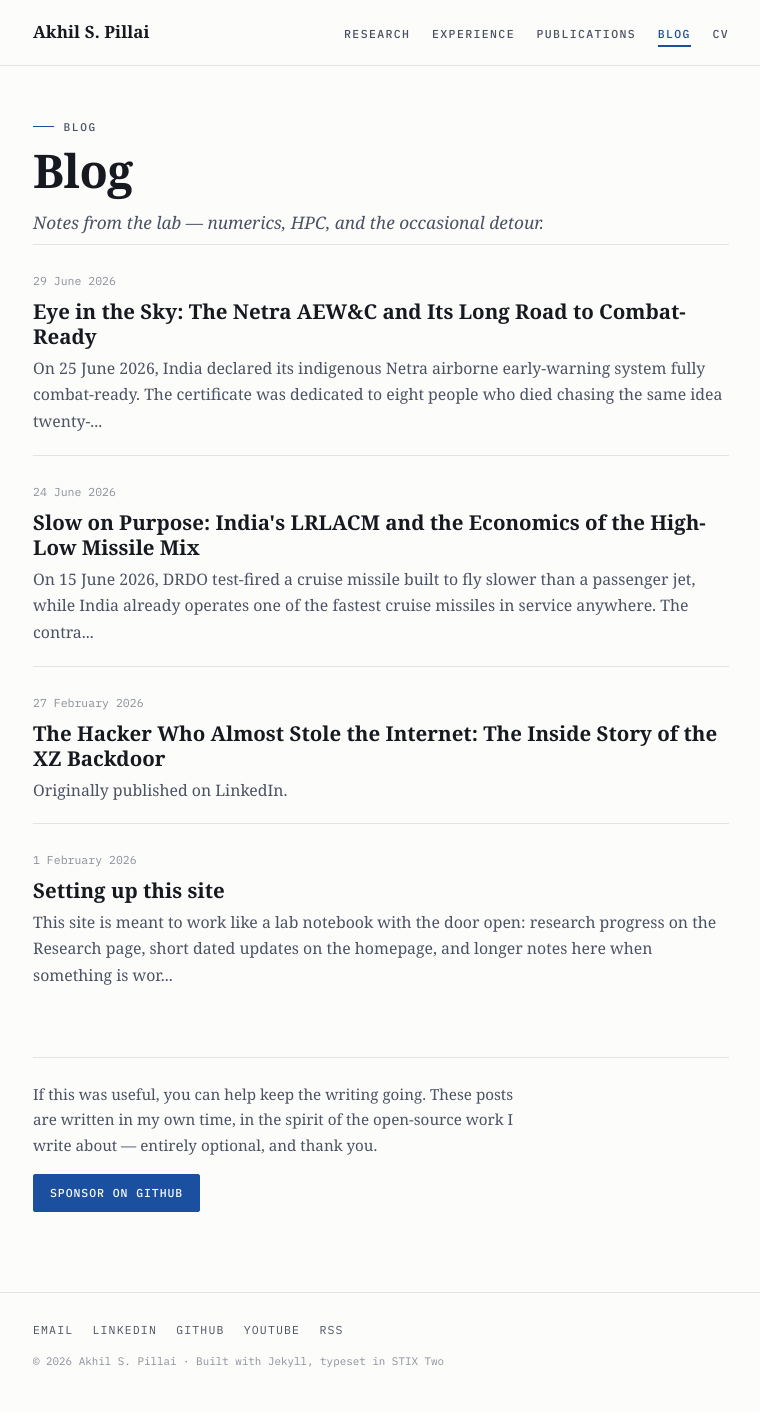
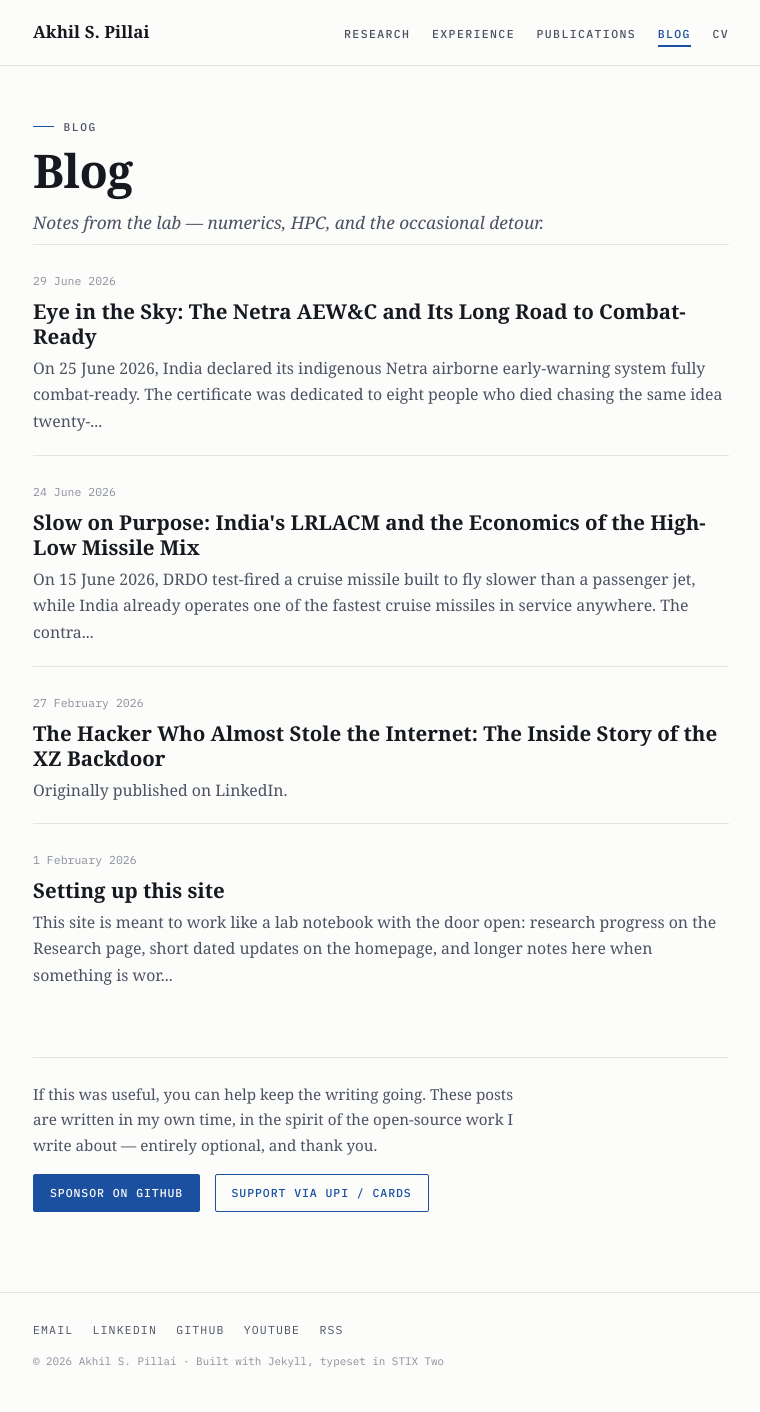
Before and after one commit to codesbyakhil/codesbyakhil.github.io, a Jekyll site: the page built from blog/index.html, in a window 1280 px wide. Shown: the whole page, without its empty margins (259-1019 px from the left). Built offline with Jekyll 4.4.1, drawn with Linux system fonts in a browser that asks for light colours; some web fonts are replaced.

Commit message:
Activate UPI/cards support button (Razorpay payment link)

```diff
--- a/_config.yml
+++ b/_config.yml
@@ -27,7 +27,7 @@ links:
 support:
   enabled: true
   sponsors: codesbyakhil          # GitHub Sponsors username; set "" to hide that button
-  upi_link: ""                    # paste a hosted payment-page URL (e.g. Razorpay) for a UPI/cards button; "" hides it
+  upi_link: "https://razorpay.me/@codesbyakhil"   # hosted Razorpay page (UPI + cards); set "" to hide
   upi_id: ""                      # OR a raw UPI ID (less preferred — public VPAs attract spam); used only if upi_link is empty
 
 # ── Build settings ─────────────────────────────────────────────
```
